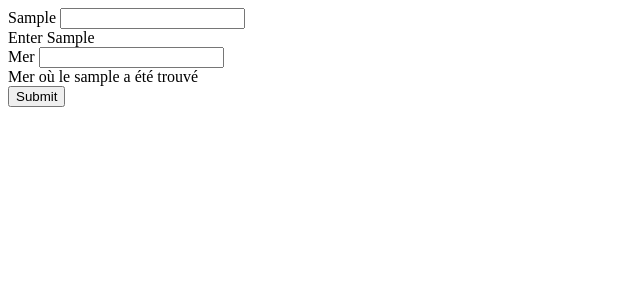
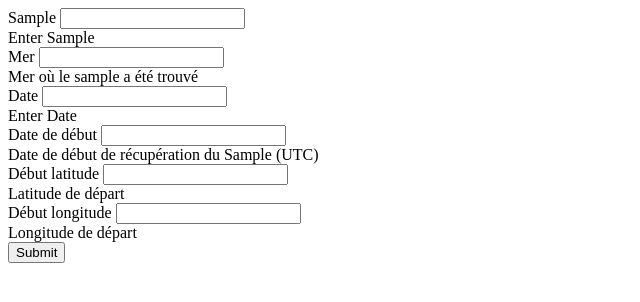
Before and after one commit to Jonathan-Auber/expedition-med, a PHP site: page /expedition_med/views/AddSampling.phtml in a window 1280 px wide. Shown: the top 302 px of the page, without its empty margins (0-640 px from the left). Run offline with PHP 8.4, Linux system fonts and the light colour scheme.

Commit message:
Update AddSampling.phtml

```diff
--- a/views/AddSampling.phtml
+++ b/views/AddSampling.phtml
@@ -11,14 +11,34 @@
 <form class="m-5">
   <div class="mb-3">
     <label for="Sample" class="form-label">Sample</label>
-    <input type="text" class="form-control" id="Sample" aria-describedby="Input Sample">
-    <div id="Sample" class="form-text">Enter Sample</div>
+    <input type="text" class="form-control" id="sample" aria-describedby="Input Sample" name="sample">
+    <div id="sample" class="form-text">Enter Sample</div>
   </div>
   <div class="mb-3">
     <label for="Sea" class="form-label">Mer</label>
-    <input type="text" class="form-control" id="Sea">
-    <div id="Sea" class="form-text">Mer où le sample a été trouvé</div>
+    <input type="text" class="form-control" id="sea" name="sea">
+    <div id="sea" class="form-text">Mer où le sample a été trouvé</div>
   </div>
+  <div class="mb-3">
+    <label for="Date" class="form-label">Date</label>
+    <input type="text" class="form-control" id="date" aria-describedby="Input Date" name="date">
+    <div id="date" class="form-text">Enter Date</div>
+  </div>
+  <div class="mb-3">
+    <label for="Start_time" class="form-label">Date de début<label>
+    <input type="text" class="form-control" id="start_time" name="start_time">
+    <div id="start_time" class="form-text">Date de début de récupération du Sample (UTC)</div>
+  </div>
+  <div class="mb-3">
+    <label for="Start_latitude" class="form-label">Début latitude</label>
+    <input type="text" class="form-control" id="start_latitude" aria-describedby="Input Start Latitude" name="start_latitude">
+    <div id="start_latitude" class="form-text">Latitude de départ</div>
+  </div>
+  <div class="mb-3">
+    <label for="Start_longitude" class="form-label">Début longitude</label>
+    <input type="text" class="form-control" id="start_longitude" name="start_longitude">
+    <div id="start_longitude" class="form-text">Longitude de départ</div>
+
   <button type="submit" class="btn btn-primary">Submit</button>
 
 </body>
```
